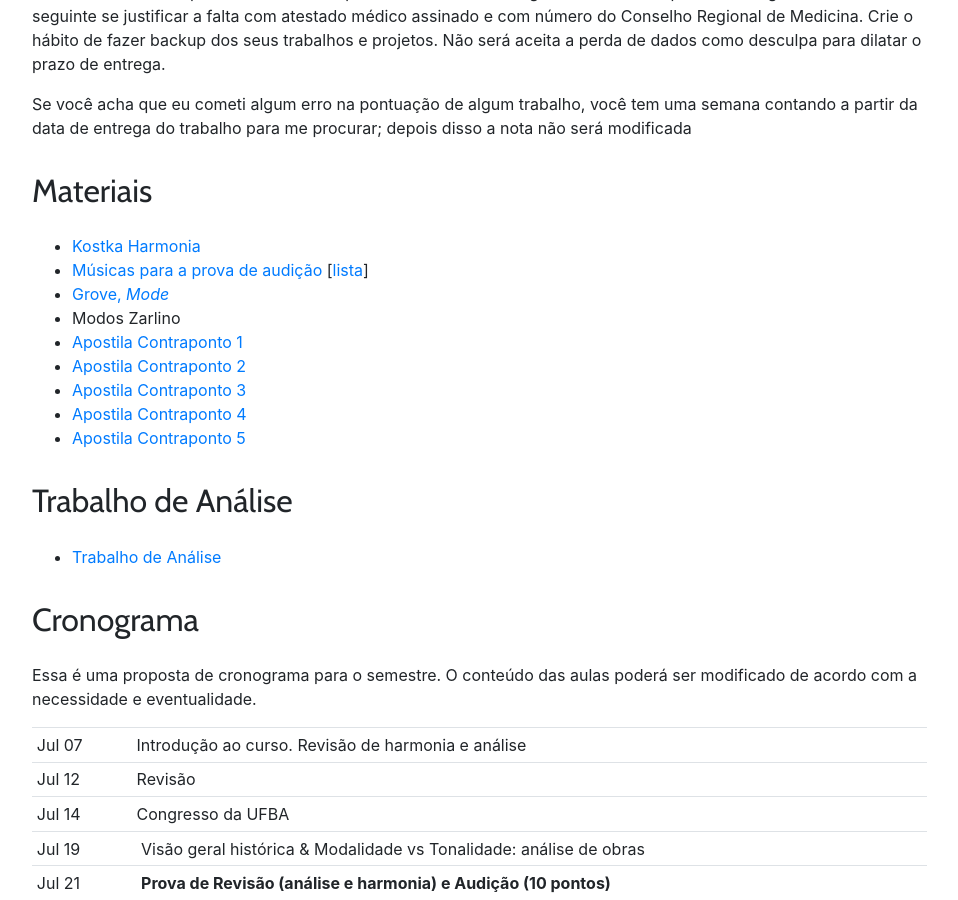
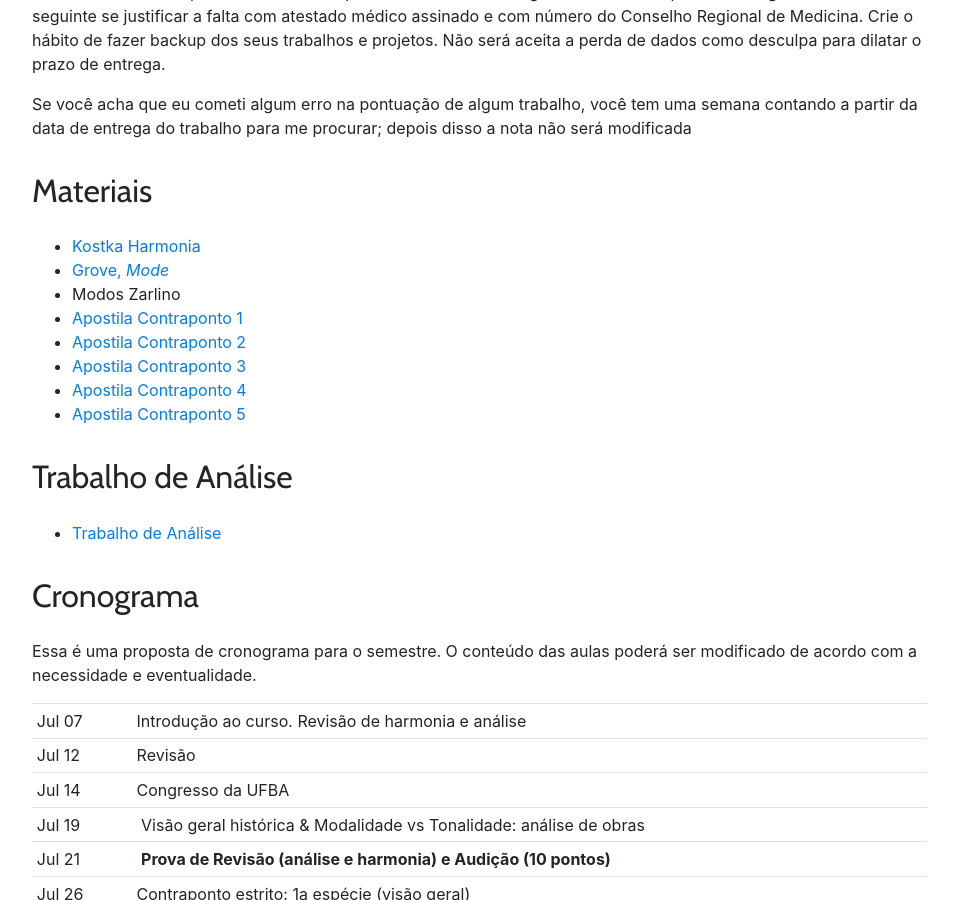
Before and after one commit to kroger/genosmus, a Jekyll site: the page built from _pedro/musa75.md, in a window 1280 px wide and 900 px high, scrolled down 626 px. Shown: the whole window, without its empty margins (68-1026 px from the left). Built offline with Jekyll 4.4.1, drawn with Linux system fonts in a browser that asks for light colours.

Commit message:
Corrige formatação

```diff
--- a/_pedro/musa75.md
+++ b/_pedro/musa75.md
@@ -31,7 +31,6 @@ para me procurar; depois disso a nota não será modificada
 ## Materiais
 
   * [Kostka Harmonia](http://genosmus.com/aulas/Kostka%20Tonal%20Harmony%20Traduzido.pdf)
-  * [Músicas para a prova de audição](http://genosmus.com/aulas/LEM%207%20Musicas%20para%20Prova%20de%20Audicao.zip) [[lista](http://genosmus.com/ensino/musa75-literatura-e-estruturacao-musical-7/lista-prova-audicao-lem-7/ "Lista Prova Audição LEM 7")]
   * [Grove, _Mode_](http://genosmus.com/aulas/Mode.pdf)
   * Modos Zarlino
   * [Apostila Contraponto 1](http://genosmus.com/aulas/Contraponto%201.pdf)
@@ -43,6 +42,7 @@ para me procurar; depois disso a nota não será modificada
 ## Trabalho de Análise
 
   * [Trabalho de Análise](http://genosmus.com/ensino/musa75-literatura-e-estruturacao-musical-7/trabalho-analise/)
+
 
 ## Cronograma
 
```
